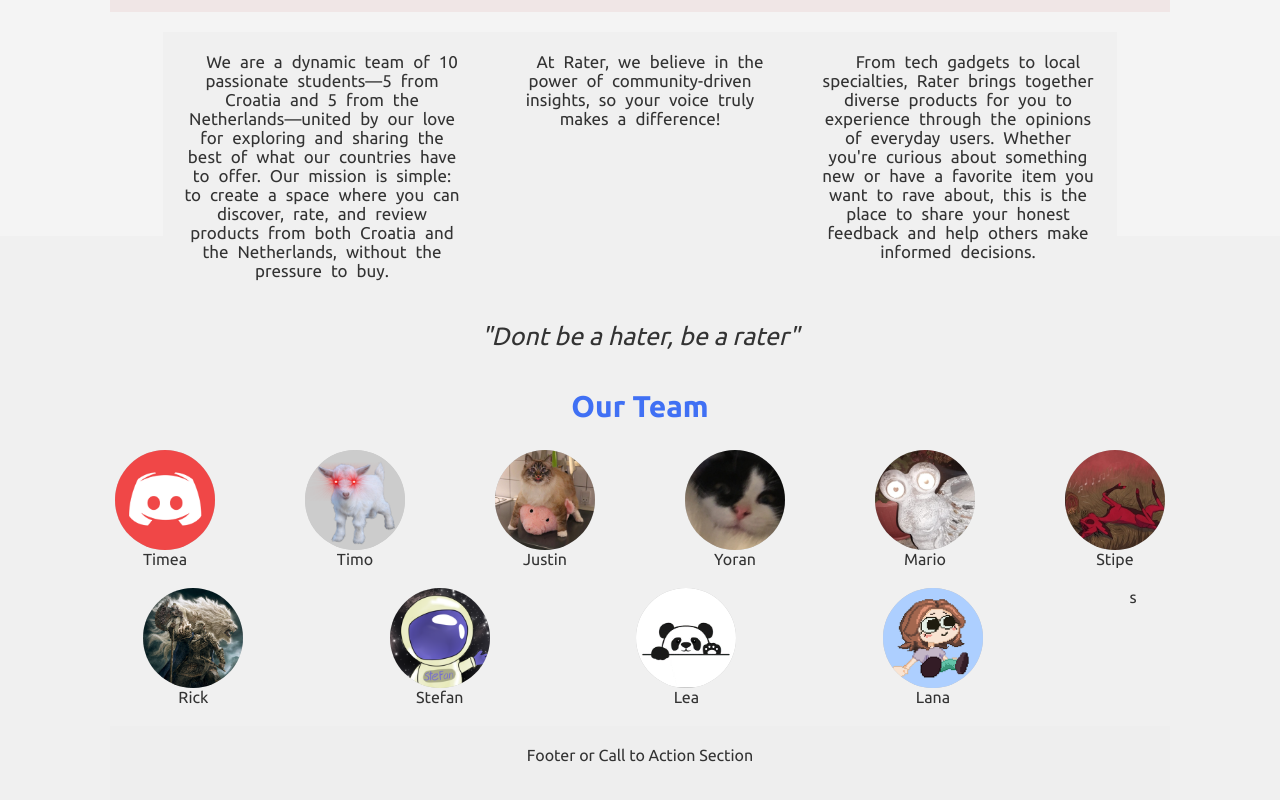
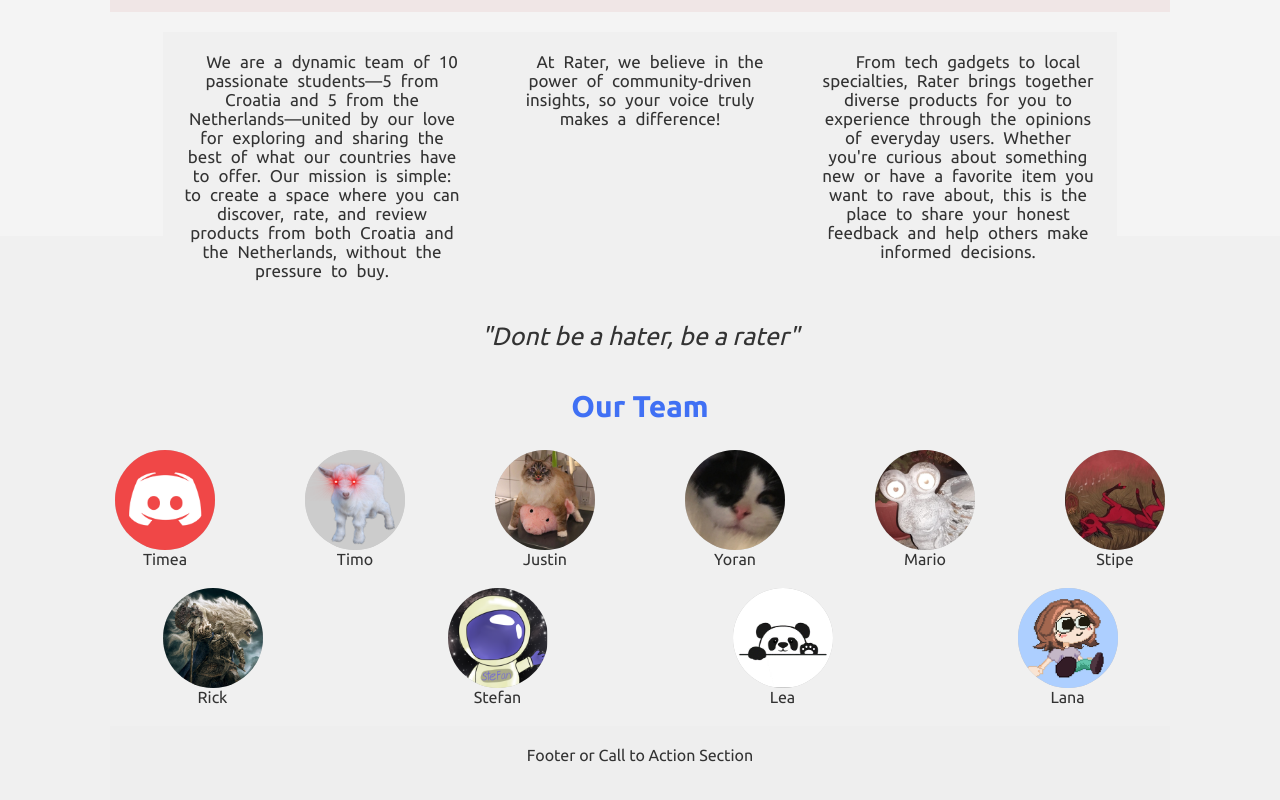
Before and after one commit to Rick-Janssen/CSP-Frontend, a React (Create React App) app: page /about in a window 1280 px wide. Shown: the part 564-1364 px from the top of the page. Built offline with nearby package versions, Linux system fonts and the light colour scheme.

Commit message:
about us fix

```diff
--- a/src/components/AboutUs/About.jsx
+++ b/src/components/AboutUs/About.jsx
@@ -191,7 +191,7 @@ function AboutUs() {
             <div className="feature-text">{creator.name}</div>
           </div>
         )}
-s      </div>
+    </div>
 
       {/* Bottom Section */}
       <div className="footer">
```
Also changed, not shown: src/components/Header/Header.css (line endings or trailing spaces).
